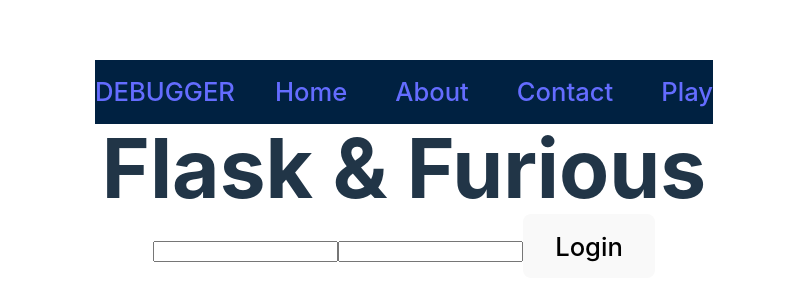
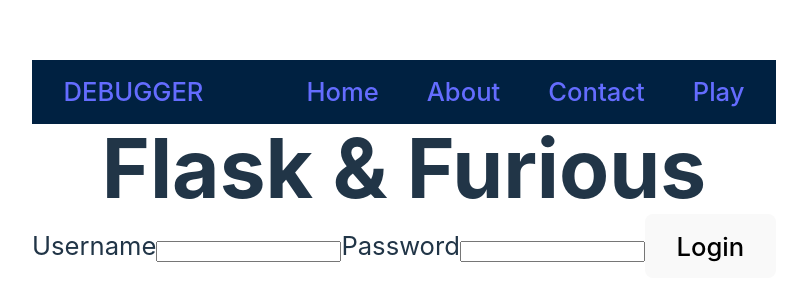
Before and after one commit to Flask-and-Furious/client_side, a React (Vite) app: page /login in a window 1280 px wide. Shown: the part 231-532 px from the top of the page, without its empty margins (236-1043 px from the left). Built offline with nearby package versions, Linux system fonts and the light colour scheme.

Commit message:
add prop for label text

```diff
--- a/src/components/Input/index.jsx
+++ b/src/components/Input/index.jsx
@@ -1,11 +1,11 @@
 import React from 'react'
 import styles from './input.module.css'
 
-function Input({ name, classVariant, type, children}) {
+function Input({ name, classVariant, type, children, text}) {
  return (
 
    <>
-      <label htmlFor={name}>{children}</label>
+      <label htmlFor={name}>{text}</label>
      <input role="input" id={name} name={name} type={type}/>
 
     </>
```
